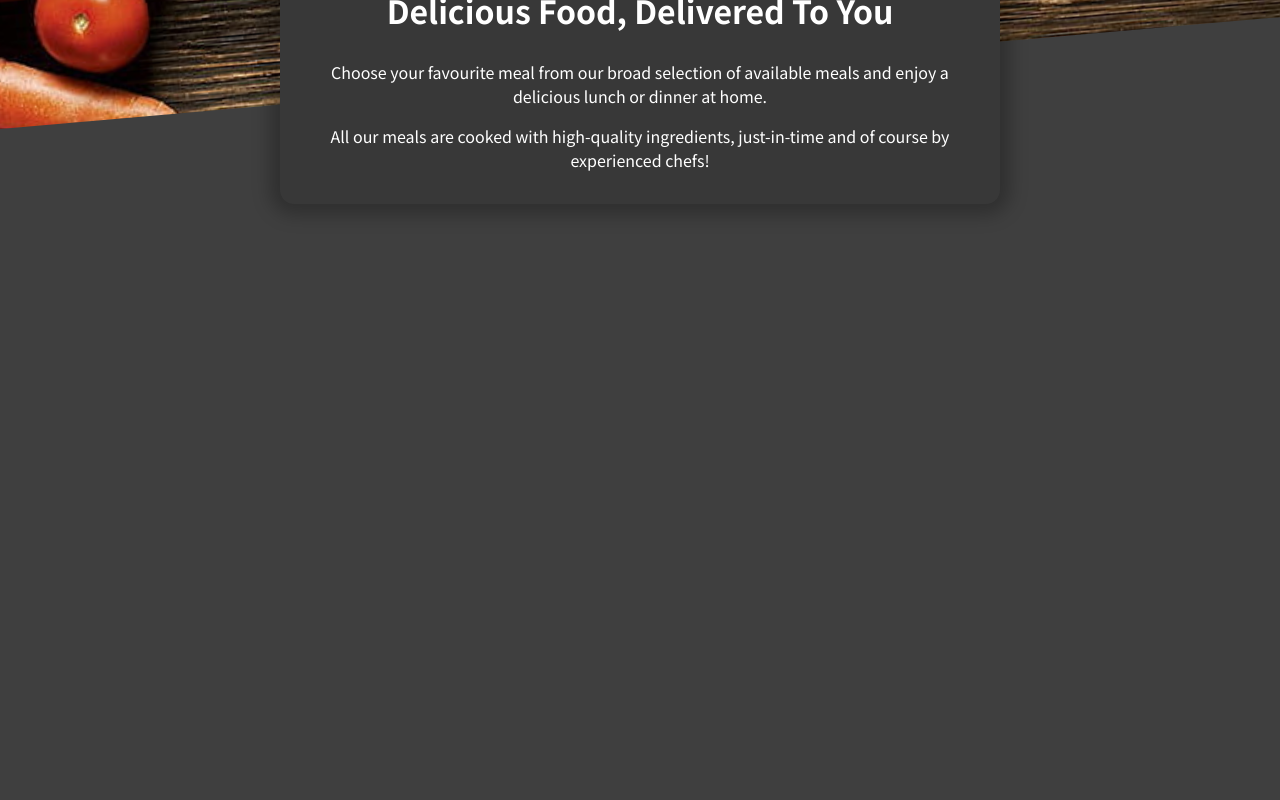
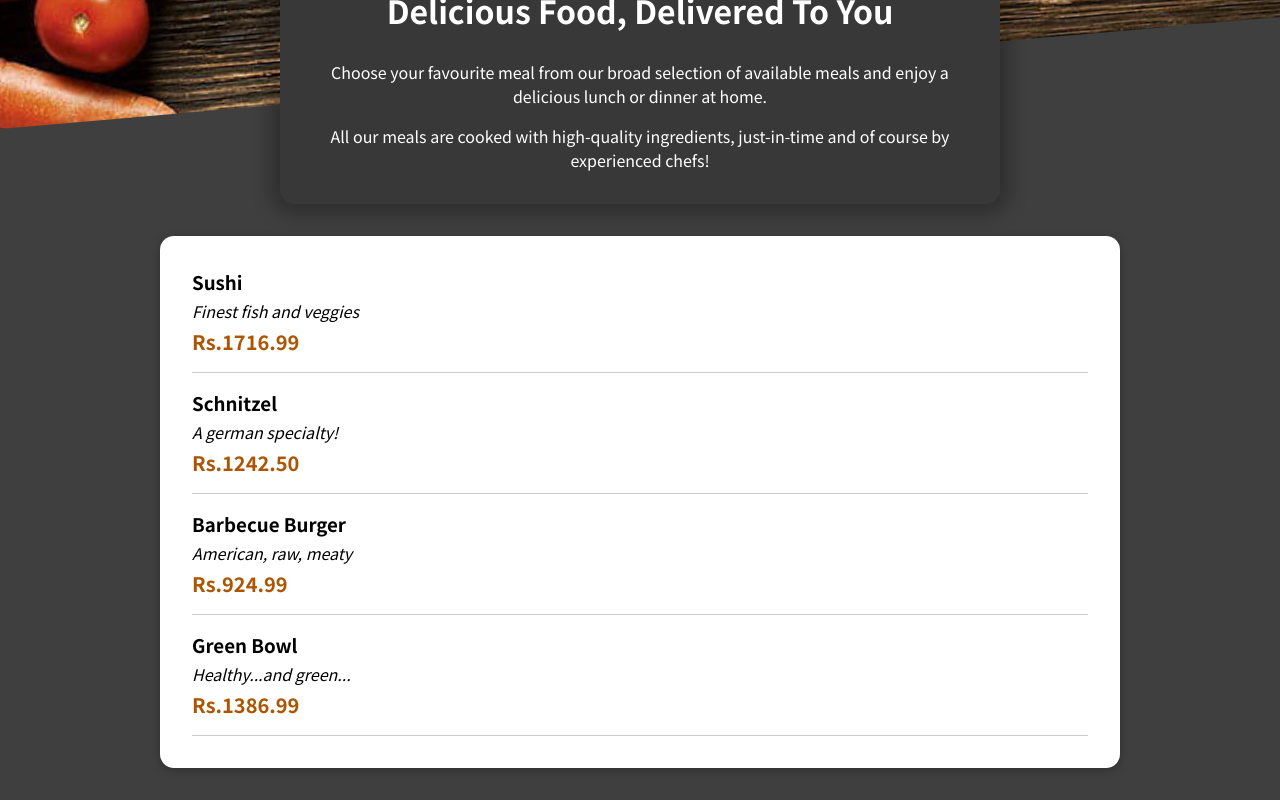
Before and after one commit to Mamuni98/Restaurant_Website, a React (Create React App) app: page / in a window 1280 px wide. Shown: the part 269-1069 px from the top of the page. Before the commit the page ends 800 px from the top, so only its background shows below. Built offline with nearby package versions, Linux system fonts and the light colour scheme.

Commit message:
Making_the_Items_visible_(Task-3)

```diff
--- a/src/App.js
+++ b/src/App.js
@@ -1,12 +1,16 @@
 import { Fragment } from "react";
 import Header from "./Components/Layout/Header";
 import MealsSummary from "./Components/Meals/MealsSummary";
+import Meals from "./Components/Meals/Meals";
 
 function App() {
   return (
    <Fragment>
     <Header/>
     <MealsSummary/>
+    <main>
+      <Meals/>
+    </main>
    </Fragment>
   );
 }
--- /dev/null
+++ b/src/Components/Meals/Meals.js
@@ -0,0 +1,49 @@
+import classes from "./Meals.module.css";
+import MealsList from "./MealsList";
+import Card from "../UI/Card";
+const DUMMY_MEALS = [
+  {
+    id: "m1",
+    name: "Sushi",
+    description: "Finest fish and veggies",
+    price: 1716.99,
+  },
+  {
+    id: "m2",
+    name: "Schnitzel",
+    description: "A german specialty!",
+    price: 1242.5,
+  },
+  {
+    id: "m3",
+    name: "Barbecue Burger",
+    description: "American, raw, meaty",
+    price: 924.99,
+  },
+  {
+    id: "m4",
+    name: "Green Bowl",
+    description: "Healthy...and green...",
+    price: 1386.99,
+  },
+];
+const Meals = () => {
+  return (
+    <Card className={classes.meals}>
+    <ul>
+      {DUMMY_MEALS.map((meal) => {
+        return (
+          <MealsList
+            key={meal.id}
+            name={meal.name}
+            description={meal.description}
+            price={meal.price}
+          />
+        );
+      })}
+    </ul>
+    </Card>
+  );
+};
+
+export default Meals;
--- /dev/null
+++ b/src/Components/Meals/Meals.module.css
@@ -0,0 +1,24 @@
+.meals {
+    max-width: 60rem;
+    width: 90%;
+    margin: 2rem auto;
+    animation: meals-appear 1s ease-out forwards;
+  }
+
+  .meals ul {
+    list-style: none;
+    margin: 0;
+    padding: 0;
+  }
+
+  @keyframes meals-appear {
+    from {
+      opacity: 0;
+      transform: translateY(3rem);
+    }
+
+    to {
+      opacity: 1;
+      transform: translateY(0);
+    }
+  }
--- /dev/null
+++ b/src/Components/Meals/MealsList.js
@@ -0,0 +1,13 @@
+import classes from "./MealsList.module.css";
+const MealsList = (props) => {
+  return (
+    <li className={classes.meal}>
+      <div>
+        <h3>{props.name}</h3>
+        <div className={classes.description}>{props.description}</div>
+        <div className={classes.price}>Rs.{props.price.toFixed(2)}</div>
+      </div>
+    </li>
+  );
+};
+export default MealsList;
--- /dev/null
+++ b/src/Components/Meals/MealsList.module.css
@@ -0,0 +1,22 @@
+.meal {
+    display: flex;
+    justify-content: space-between;
+    margin: 1rem;
+    padding-bottom: 1rem;
+    border-bottom: 1px solid #ccc;
+  }
+
+  .meal h3 {
+    margin: 0 0 0.25rem 0;
+  }
+
+  .description {
+    font-style: italic;
+  }
+
+  .price {
+    margin-top: 0.25rem;
+    font-weight: bold;
+    color: #ad5502;
+    font-size: 1.25rem;
+  }
--- /dev/null
+++ b/src/Components/UI/Card.js
@@ -0,0 +1,7 @@
+import classes from './Card.module.css';
+
+const Card = (props) => {
+    return <div className={`${classes.card} ${props.className}`}>{props.children}</div>
+}
+
+export default Card;
--- /dev/null
+++ b/src/Components/UI/Card.module.css
@@ -0,0 +1,6 @@
+.card {
+    padding: 1rem;
+    box-shadow: 0 2px 8px rgba(0, 0, 0, 0.25);
+    border-radius: 14px;
+    background-color: white;
+  }
```
